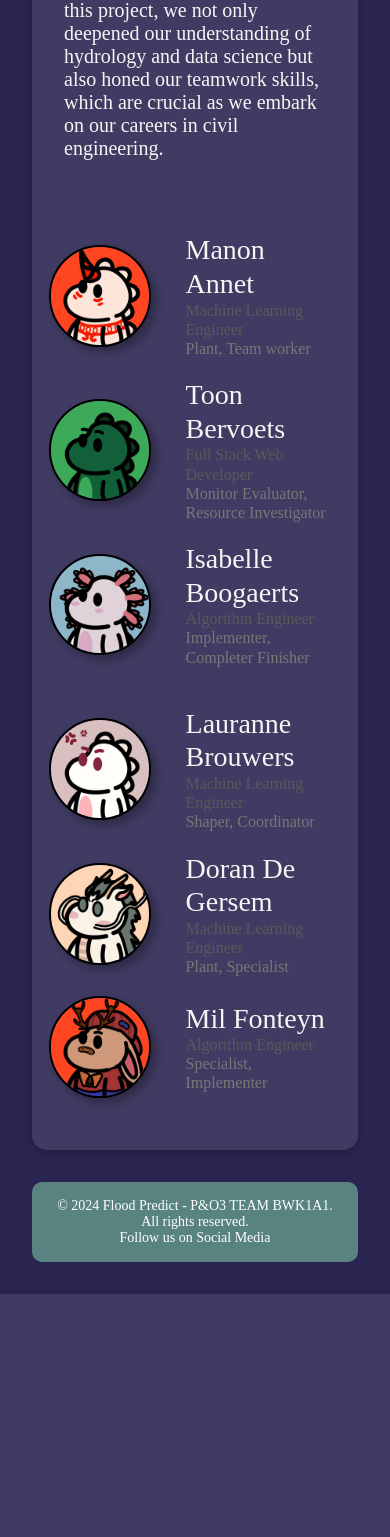
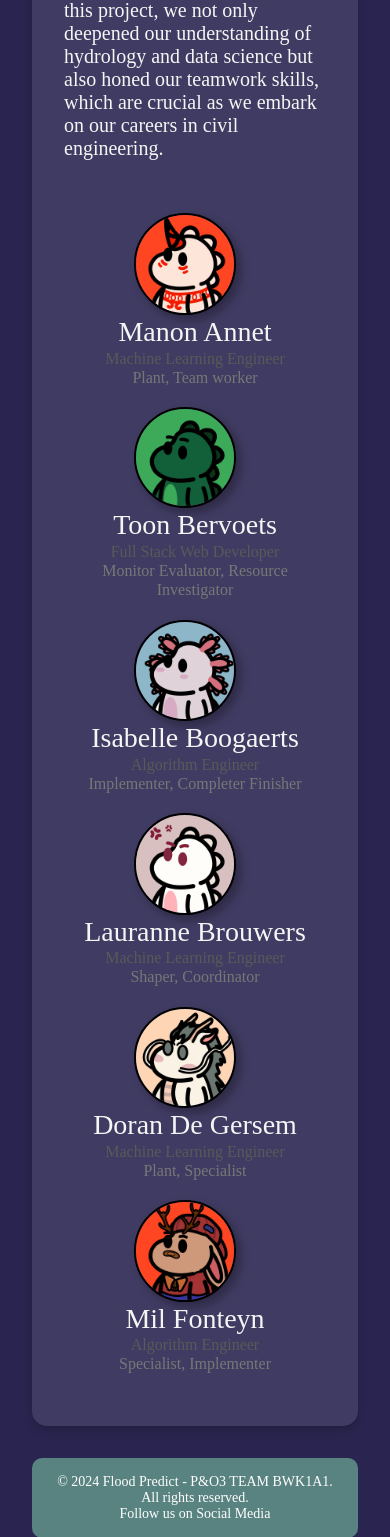
Before and after one commit to Toon-Bervoets/FloodPredict, a Flask app: page /about-us in a window 390 px wide. Shown: the part 1175-2712 px from the top of the page. Before the commit the page ends 2469 px from the top, so only its background shows below. Run offline with Flask 3, Linux system fonts and the light colour scheme.

Commit message:
style mobile change v3

```diff
--- a/static/styles/style.css
+++ b/static/styles/style.css
@@ -29,16 +29,16 @@ iframe {
 
 @media (max-width: 900px) {
     iframe {
-        width: 800px;
-        height: 300px;
+        width: 750px;
+        height: 270px;
     }
 }
 
 /* map for mobile devices */
 @media (max-width: 600px) {
     iframe {
-        width: 550px;
-        height: 225px;
+        width: 450px;
+        height: 190px;
     }
 }
 
@@ -200,6 +200,26 @@ nav ul li a:hover {
         width: 100%; /* Take full width for better tapping area */
         text-align: center; /* Center the text */
     }
+
+    .row {
+        flex-direction: column; /* Stack rows vertically */
+    }
+    .team-member {
+        flex-direction: row; /* Keep them in a row on smaller screens */
+        width: 200%;
+    }
+    .member-image {
+        width: 50px; /* Adjust width for smaller screens */
+        height: 50px; /* Adjust height for smaller screens */
+        margin-right: 10px; /* Space between image and text */
+    }
+    .col-12 { /* Ensure full width for columns on small screens */
+        flex: 0 0 100%; /* Full width */
+        max-width: 100%; /* Full width */
+    }
+    .team-member img {
+        margin-bottom: 0px; /* Space below image */
+    }
 }
 
 
@@ -275,8 +295,9 @@ nav ul li a:hover {
 
 .team-member {
     display: flex;
+    flex-direction: row;
     align-items: center;
-    margin: 20px 0;
+    margin-bottom: 20px;
 }
 
 .team-member img {
@@ -287,6 +308,14 @@ nav ul li a:hover {
     border: 2px solid black;
     box-shadow: 5px 5px 10px rgba(0, 0, 0, 0.3);
     margin-right: 20px; /* Space between image and text */
+}
+
+.member-image {
+    width: 60px; /* Set a fixed width for images */
+    height: 60px; /* Set a fixed height to maintain aspect ratio */
+    object-fit: cover; /* Ensure the image covers the element without distortion */
+    border-radius: 50%; /* Makes the image circular */
+    margin-right: 10px; /* Space between image and text */
 }
 
 .member-info h3 {
@@ -409,6 +438,27 @@ nav ul li a:hover {
     }
     .parallax-title {
         font-size: 2rem; /* Smaller text for very small screens */
+    }
+    .team-member {
+        flex-direction: column; /* Stack image on top of the text */
+        align-items: center; /* Center align items */
+        text-align: center; /* Center text */
+        width: 200%;
+    }
+    .member-image {
+        width: 40px; /* Smaller size for very small screens */
+        height: 40px; /* Smaller size for very small screens */
+        margin-bottom: 10px; /* Space between image and text */
+    }
+    .member-info {
+        flex-grow: 0; /* Do not take available space, keep as is */
+    }
+    .col-12 { /* Ensure full width for columns on small screens */
+        flex: 0 0 100%; /* Full width */
+        max-width: 100%; /* Full width */
+    }
+    .team-member img {
+        margin-bottom: 0px; /* Space below image */
     }
 }
 
@@ -563,3 +613,19 @@ footer a:hover {
 .col-10 { flex: 0 0 83.333%; max-width: 83.333%; }
 .col-11 { flex: 0 0 91.667%; max-width: 91.667%; }
 .col-12 { flex: 0 0 100%; max-width: 100%; }
+/* Columns for medium screens (≥768px) */
+.col-md-1 { flex: 0 0 8.333%; max-width: 8.333%; }
+.col-md-2 { flex: 0 0 16.667%; max-width: 16.667%; }
+.col-md-3 { flex: 0 0 25%; max-width: 25%; }
+.col-md-4 { flex: 0 0 33.333%; max-width: 33.333%; }
+.col-md-5 { flex: 0 0 41.667%; max-width: 41.667%; }
+.col-md-6 { flex: 0 0 50%; max-width: 50%; }
+.col-md-7 { flex: 0 0 58.333%; max-width: 58.333%; }
+.col-md-8 { flex: 0 0 66.667%; max-width: 66.667%; }
+.col-md-9 { flex: 0 0 75%; max-width: 75%; }
+.col-md-10 { flex: 0 0 83.333%; max-width: 83.333%; }
+.col-md-11 { flex: 0 0 91.667%; max-width: 91.667%; }
+.col-md-12 { flex: 0 0 100%; max-width: 100%; }
+
+/* Auto layout (takes up available space) */
+.col-md { flex-basis: 0; flex-grow: 1; max-width: 100%; }
--- a/templates/about_us.html
+++ b/templates/about_us.html
@@ -21,7 +21,7 @@
                 {"name": "Isabelle Boogaerts", "role": "Algorithm Engineer", "project_role": "Implementer, Completer Finisher", "img": "isabelle.png"}
             ] %}
             <div class="team-member">
-                <img src="{{ url_for('static', filename='/img/' + member.img) }}"/>
+                <img src="{{ url_for('static', filename='/img/' + member.img) }}" class="member-image"/>
                 <div class="col nopadding">
                     <h3>{{ member.name }}</h3>
                     <h6 class="role">{{ member.role }}</h6>
@@ -38,7 +38,7 @@
                 {"name": "Mil Fonteyn", "role": "Algorithm Engineer", "project_role": "Specialist, Implementer", "img": "mil.png"}
             ] %}
             <div class="team-member">
-                <img src="{{ url_for('static', filename='/img/' + member.img) }}" />
+                <img src="{{ url_for('static', filename='/img/' + member.img) }}" class="member-image"/>
                 <div class="col nopadding">
                     <h3>{{ member.name }}</h3>
                     <h6 class="role">{{ member.role }}</h6>
```
